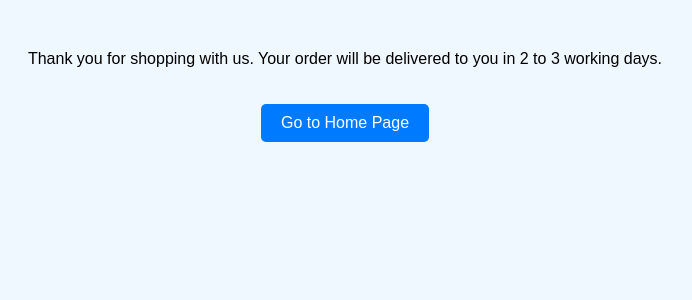
After one commit to Tasnimsomo/bookish_bliss, a Flask app: page /order_confirmed in a window 1280 px wide. The commit adds this page. Shown: the top 300 px of the page, without its empty margins (295-987 px from the left). Run offline with Flask 3, Linux system fonts and the light colour scheme; the visitor is signed in with stand-in values (Sample User, id 1).

Commit message:
new commit

```diff
--- a/app.py
+++ b/app.py
@@ -241,11 +241,29 @@ def cart():
     return render_template('cart.html', cart=cart, total=total, tax=tax, shipping=shipping)
 
 @app.route('/checkout', methods=['GET'])
+@login_required
 def checkout():
     cart = session.get('cart', [])
     if not cart:
         return redirect(url_for('empty_cart'))
-    return render_template('checkout.html')
+
+    payment_details = calculate_payment(cart)
+    return render_template('checkout.html', cart=cart, **payment_details)
+
+def calculate_payment(cart):
+    total = sum(float(item['price'].split()[-1]) * int(item['quantity']) for item in cart)
+    tax = total * 0.1
+    shipping = 15
+    return {'total': total, 'tax': tax, 'shipping': shipping}
+
+@app.route('/empty_cart')
+def empty_cart():
+    return render_template('empty_cart.html')
+
+@app.route('/order_confirmed', methods=['GET'])
+@login_required
+def order_confirmed():
+    return render_template('order_confirmation.html')
 
 if __name__ == '__main__':
     app.run(debug=True)
--- a/static/cart.css
+++ b/static/cart.css
@@ -143,7 +143,7 @@ body {
 .checkout-btn {
     display: block;
     margin: 20px auto 0;
-    background-color: #4caf50;
+    background-color: #4682b4;
     color: #fff;
     border: none;
     padding: 10px 20px;
--- a/templates/home.html
+++ b/templates/home.html
@@ -39,6 +39,7 @@
                 <a href="{{ url_for('profile') }}" class="profile-icon">
                     <i class="fas fa-user"></i>
                 </a>
+                <a href="{{ url_for('cart') }}" class="profile-icon">
                     <i class="fas fa-shopping-cart"></i>
                 </a>
             </div>
--- /dev/null
+++ b/templates/order_confirmation.html
@@ -0,0 +1,39 @@
+<!DOCTYPE html>
+<html lang="en">
+<head>
+    <meta charset="UTF-8">
+    <meta name="viewport" content="width=device-width, initial-scale=1.0">
+    <title>Order Confirmation</title>
+    <style>
+        body {
+            background-color: #f0f8ff; /* Light blue background */
+            color: #000; /* Black text */
+            font-family: Arial, sans-serif;
+            text-align: center;
+            margin-top: 50px;
+        }
+        .button {
+            background-color: #007bff; /* Blue button */
+            color: #fff; /* White text */
+            border: none;
+            padding: 10px 20px;
+            text-align: center;
+            text-decoration: none;
+            display: inline-block;
+            font-size: 16px;
+            margin-top: 20px;
+            cursor: pointer;
+            border-radius: 5px;
+        }
+        .button:hover {
+            background-color: #0056b3; /* Darker blue on hover */
+        }
+    </style>
+</head>
+<body>
+    <p>
+        Thank you for shopping with us. Your order will be delivered to you in 2 to 3 working days.
+    </p>
+    <a href="home" class="button">Go to Home Page</a>
+</body>
+</html>
```
Also changed, not shown: templates/checkout.html (+30 -17 lines), templates/empty_cart.html (added, +34 -0 lines).
